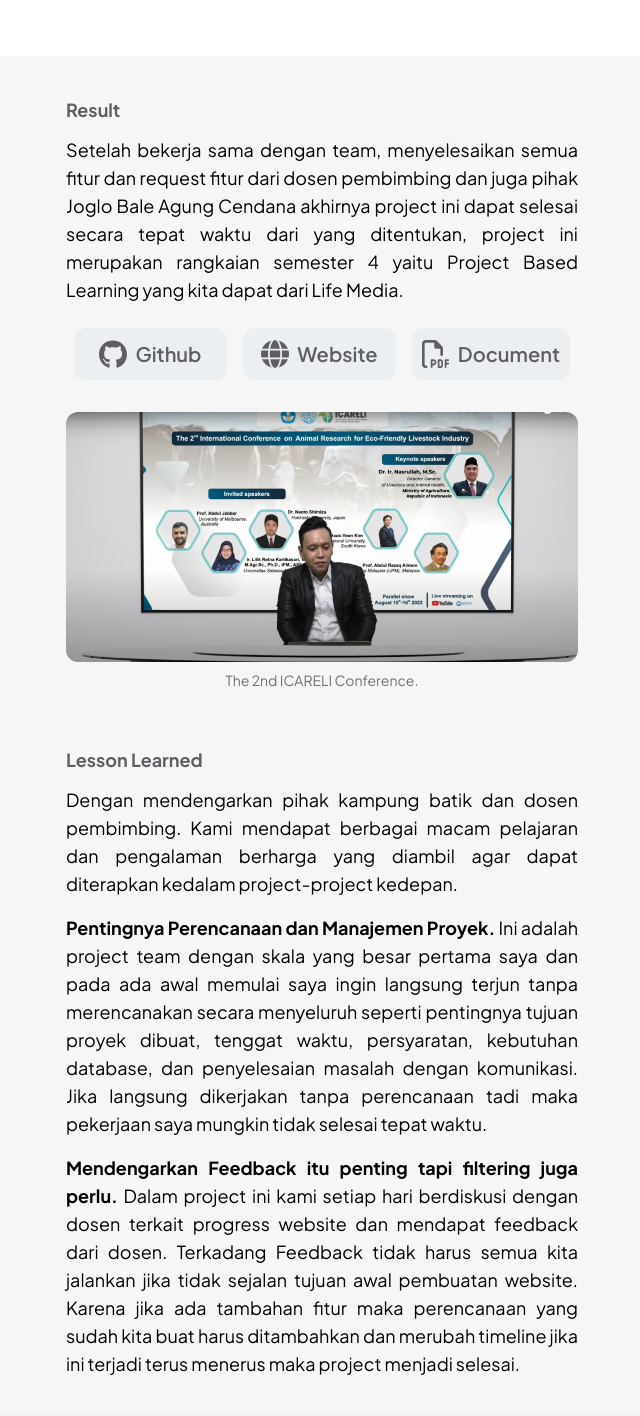
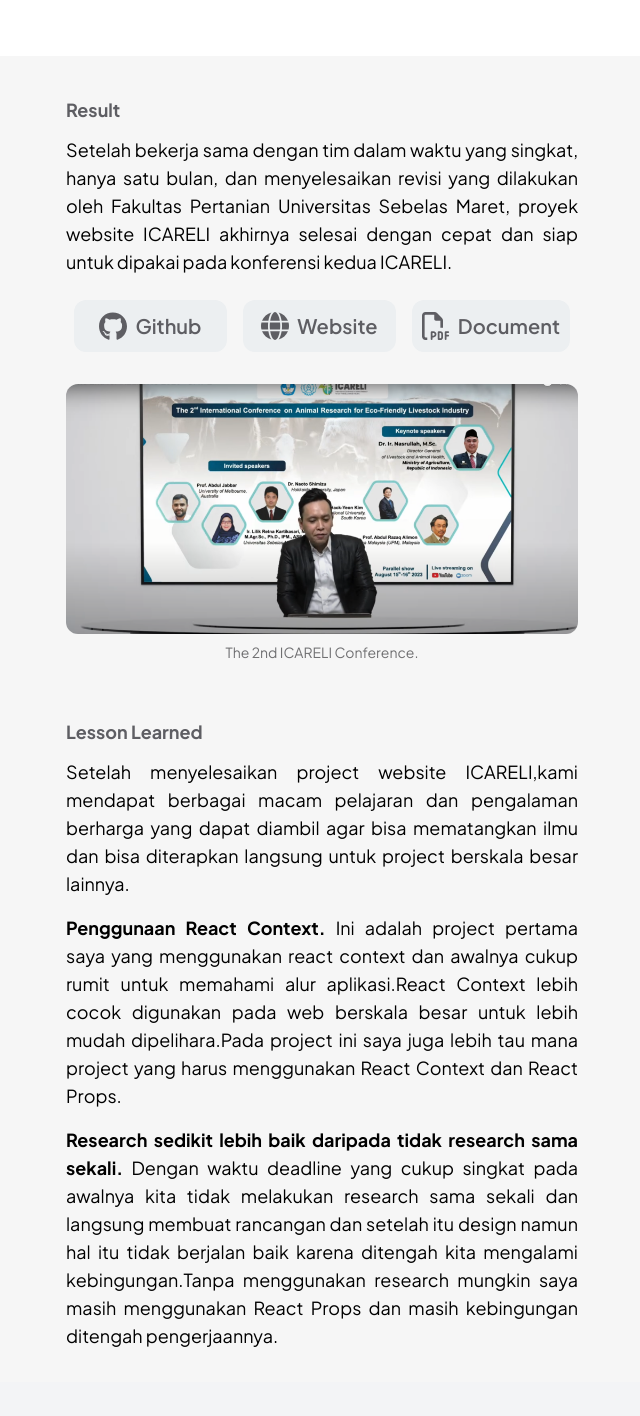
Before and after one commit to baguzbw/PortofolioWeb, a React (Vite) app: page /icareli in a window 1280 px wide. Shown: the part 5380-6796 px from the top of the page, without its empty margins (318-958 px from the left). Built offline with nearby package versions, Linux system fonts and the light colour scheme.

Commit message:
Fix Result

```diff
--- a/src/components/icareli/Result.jsx
+++ b/src/components/icareli/Result.jsx
@@ -23,8 +23,8 @@ const Result = () => {
       <div className="w-full md:w-1/2 mx-auto mt-10 px-4 md:px-8 lg:px-16">
         <h1 className="text-lg text-primary font-bold font-plus-jakarta text-[#5E5E63] ">Result</h1>
         <p className="mb-4 mt-3 font-plus-jakarta text-lg text-justify ">
-          Setelah bekerja sama dengan team, menyelesaikan semua fitur dan request fitur dari dosen pembimbing dan juga pihak Joglo Bale Agung Cendana akhirnya project ini dapat selesai secara tepat waktu dari yang ditentukan, project ini
-          merupakan rangkaian semester 4 yaitu Project Based Learning yang kita dapat dari Life Media.
+          Setelah bekerja sama dengan tim dalam waktu yang singkat, hanya satu bulan, dan menyelesaikan revisi yang dilakukan oleh Fakultas Pertanian Universitas Sebelas Maret, proyek website ICARELI akhirnya selesai dengan cepat dan siap
+          untuk dipakai pada konferensi kedua ICARELI.
         </p>
         <div className="flex flex-wrap md:flex-nowrap justify-center md:justify-between items-center mb-14">
           <div className="flex flex-col items-center">
@@ -56,15 +56,15 @@ const Result = () => {
       <div className="w-full md:w-1/2 mx-auto px-4 md:px-8 lg:px-16">
         <h1 className="text-lg text-primary font-bold font-plus-jakarta text-[#5E5E63] ">Lesson Learned</h1>
         <p className="mb-4 mt-3 font-plus-jakarta text-lg text-justify ">
-          Dengan mendengarkan pihak kampung batik dan dosen pembimbing. Kami mendapat berbagai macam pelajaran dan pengalaman berharga yang diambil agar dapat diterapkan kedalam project-project kedepan.
+          Setelah menyelesaikan project website ICARELI,kami mendapat berbagai macam pelajaran dan pengalaman berharga yang dapat diambil agar bisa mematangkan ilmu dan bisa diterapkan langsung untuk project berskala besar lainnya.
         </p>
         <p className="mb-4 mt-3 font-plus-jakarta text-lg text-justify ">
-          <b>Pentingnya Perencanaan dan Manajemen Proyek.</b> Ini adalah project team dengan skala yang besar pertama saya dan pada ada awal memulai saya ingin langsung terjun tanpa merencanakan secara menyeluruh seperti pentingnya tujuan
-          proyek dibuat, tenggat waktu, persyaratan, kebutuhan database, dan penyelesaian masalah dengan komunikasi. Jika langsung dikerjakan tanpa perencanaan tadi maka pekerjaan saya mungkin tidak selesai tepat waktu.
+          <b>Penggunaan React Context.</b> Ini adalah project pertama saya yang menggunakan react context dan awalnya cukup rumit untuk memahami alur aplikasi.React Context lebih cocok digunakan pada web berskala besar untuk lebih mudah
+          dipelihara.Pada project ini saya juga lebih tau mana project yang harus menggunakan React Context dan React Props.
         </p>
         <p className="mb-8 mt-3 font-plus-jakarta text-lg text-justify ">
-          <b>Mendengarkan Feedback itu penting tapi filtering juga perlu.</b> Dalam project ini kami setiap hari berdiskusi dengan dosen terkait progress website dan mendapat feedback dari dosen. Terkadang Feedback tidak harus semua kita
-          jalankan jika tidak sejalan tujuan awal pembuatan website. Karena jika ada tambahan fitur maka perencanaan yang sudah kita buat harus ditambahkan dan merubah timeline jika ini terjadi terus menerus maka project menjadi selesai.
+          <b>Research sedikit lebih baik daripada tidak research sama sekali.</b> Dengan waktu deadline yang cukup singkat pada awalnya kita tidak melakukan research sama sekali dan langsung membuat rancangan dan setelah itu design namun
+          hal itu tidak berjalan baik karena ditengah kita mengalami kebingungan.Tanpa menggunakan research mungkin saya masih menggunakan React Props dan masih kebingungan ditengah pengerjaannya.
         </p>
       </div>
     </div>
```
